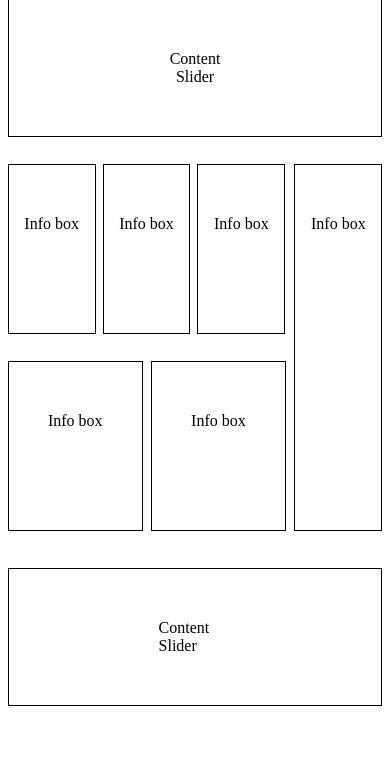
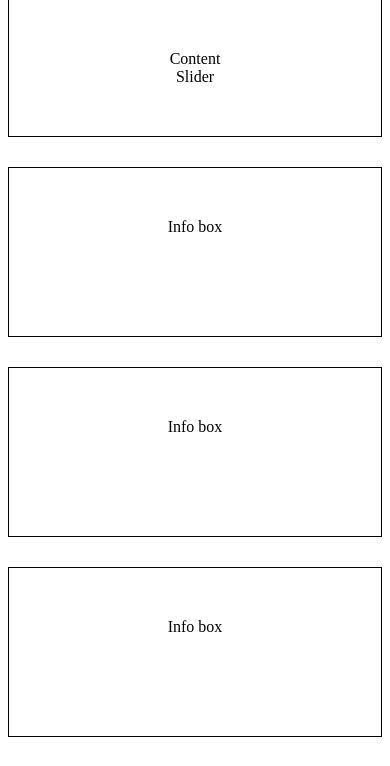
Before and after one commit to JosueCuberoSanchez/Layout_practice, a website: page src/index.html in a window 390 px wide. Shown: the part 29-795 px from the top of the page. Drawn offline with Linux system fonts and the light colour scheme.

Commit message:
Added responsive with media queries.

```diff
--- a/src/css/main.css
+++ b/src/css/main.css
@@ -1,4 +1,8 @@
 /* Base styles */
+
+* {
+    box-sizing: border-box
+}
 
 body {
     padding: 2%;
@@ -36,7 +40,7 @@ header div {
 .info-box {
     border: 1px black solid;
     float: left;
-    width: 22.9%;
+    width: 18%;
     margin-right: 1.9%;
     margin-bottom: 27px;
     padding: 50px 0 100px;
@@ -49,11 +53,11 @@ header div {
 }
 
 .large-width {
-    width: 35.5%;
+    width: 38%;
 }
 
 .margin-large-width {
-    margin-right: 2.2%;
+    margin-right: 2%;
 }
 
 main {
@@ -63,6 +67,27 @@ main {
 .footer {
     padding: 50px 40%;
     border: 1px black solid;
+}
+
+@media screen and (max-width: 992px) {
+    .info-box {
+        width: 49%;
+        margin: 10px 0;
+    }
+    .secondary {
+        margin-left: 1.5%;
+    }
+    .large-height{
+        padding-bottom: 290px;
+    }
+}
+
+@media screen and (max-width: 500px) {
+    .info-box {
+        float: none;
+        width: 100%;
+        margin: 30px 0;
+    }
 }
 
 /* Clearfix */
--- a/src/index.html
+++ b/src/index.html
@@ -24,10 +24,13 @@
                         <div class="info-box">
                             <p>Info box</p>
                         </div>
+                        <div class="info-box secondary">
+                            <p>Info box</p>
+                        </div>
                         <div class="info-box">
                             <p>Info box</p>
                         </div>
-                        <div class="info-box">
+                        <div class="info-box secondary">
                             <p>Info box</p>
                         </div>
                     </div>
```
